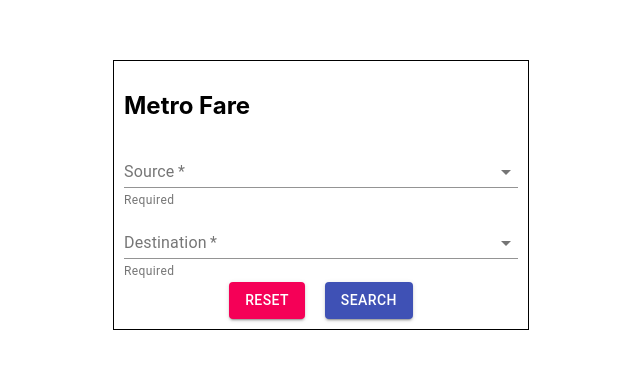
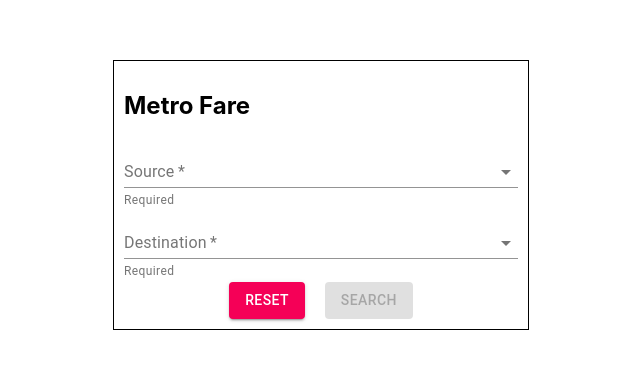
Before and after one commit to hspotlight/metro-fare, a React (Create React App) app: page / in a window 1280 px wide. Shown: the part 205-574 px from the top of the page, without its empty margins (319-959 px from the left). Built offline with nearby package versions, Linux system fonts and the light colour scheme.

Commit message:
MF-000 Add logic disabled button

```diff
--- a/src/components/Calculator.tsx
+++ b/src/components/Calculator.tsx
@@ -1,4 +1,4 @@
-import React, { useState } from "react";
+import React, { useState, useEffect } from "react";
 import { FareService } from "../services/fare.service";
 import { METRO_STATION, MRT_BLUE_LINE } from "../types/MetroStation";
 import { Button, Select, InputLabel, FormControl, FormHelperText } from "@material-ui/core";
@@ -8,6 +8,7 @@ function Calculator() {
   const [source, setSource] = useState<string>('');
   const [destination, setDestination] = useState<string>('');
   const [fare, setFare] = useState<number | undefined>(undefined);
+  const [isFormValid, setFormValid] = useState<boolean>(false);
 
   const calculateRoute = () => {
     const fare = FareService.calculate(source as METRO_STATION, destination as METRO_STATION);
@@ -19,6 +20,10 @@ function Calculator() {
     setDestination('');
     setFare(undefined);
   };
+
+  useEffect(() => {
+    setFormValid(source.length === 0 || destination.length === 0);
+  }, [source, destination]);
 
   return (
     <section className="calculator-container">
@@ -33,7 +38,7 @@ function Calculator() {
         <Button variant="contained" color="secondary" onClick={resetForm}>
           Reset
         </Button>
-        <Button variant="contained" color="primary" onClick={calculateRoute} style={{marginLeft: '20px'}}>
+        <Button variant="contained" color="primary" onClick={calculateRoute} style={{marginLeft: '20px'}} disabled={isFormValid}>
           Search
         </Button>
       </section>
```
